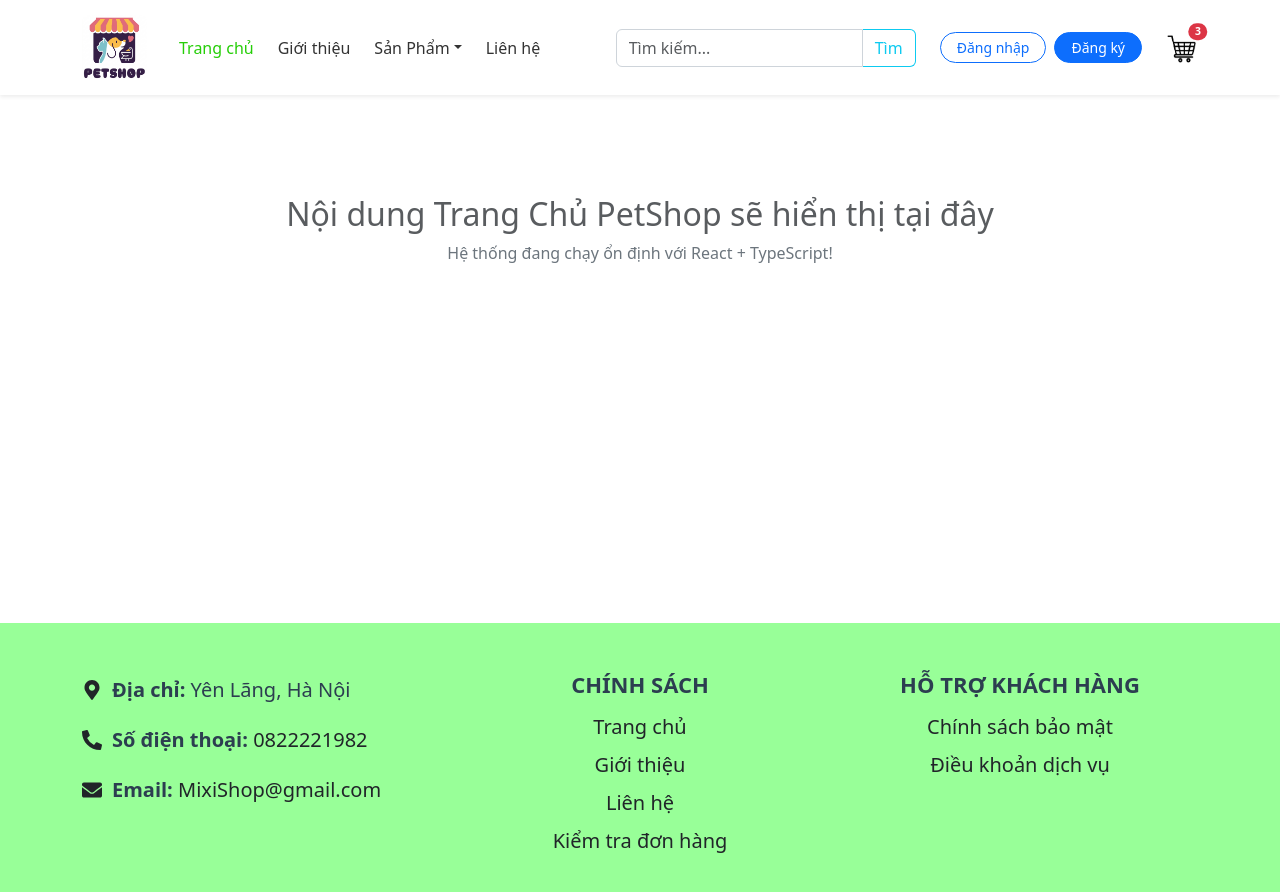
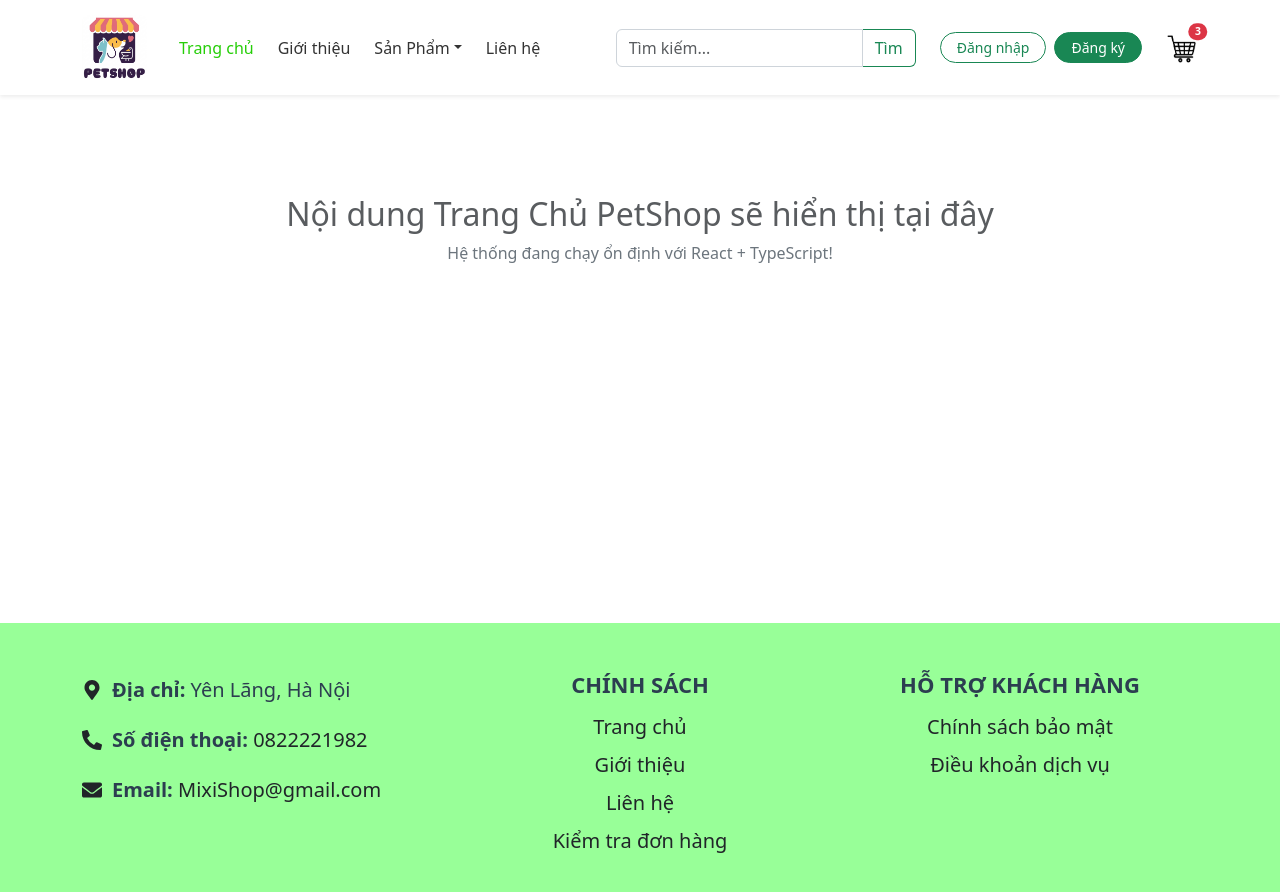
Before and after one commit to 22130243VoDaiThanhTai/PetShop_CDWeb, a React (Create React App) app in the folder client/: page / in a window 1280 px wide. Shown: the top 892 px of the page. Built offline with nearby package versions, Linux system fonts and the light colour scheme.

Commit message:
Update: Chỉnh giao diện cho phù hợp

```diff
--- a/client/src/components/Header.tsx
+++ b/client/src/components/Header.tsx
@@ -33,7 +33,7 @@ export default function Header() {
         } else {
             setUser({ isAuthenticated: false, username: '' });
         }
-    }, [location.pathname]); // <--- ĐIỂM MẤU CHỐT LÀ CHỖ NÀY
+    }, [location.pathname]);
 
     const handleLogout = async (e: React.MouseEvent) => {
         e.preventDefault();
@@ -106,13 +106,15 @@ export default function Header() {
 
                     <form className="d-flex me-4" role="search" onSubmit={handleSearch} style={{ width: '300px' }}>
                         <input className="form-control search-input" type="search" placeholder="Tìm kiếm..." value={searchQuery} onChange={(e) => setSearchQuery(e.target.value)} />
-                        <button className="btn btn-outline-info search-btn" type="submit">Tìm</button>
+                        {/* Đổi màu nút Tìm kiếm sang xanh lá luôn cho tone-sur-tone */}
+                        <button className="btn btn-outline-success search-btn" type="submit">Tìm</button>
                     </form>
 
                     <div className="d-flex align-items-center gap-3">
                         {user.isAuthenticated ? (
                             <div className="dropdown">
-                                <a className="nav-link dropdown-toggle fw-bold text-primary" href="#" id="userDropdown" role="button" data-bs-toggle="dropdown" aria-expanded="false">
+                                {/* Đổi text-primary thành text-success */}
+                                <a className="nav-link dropdown-toggle fw-bold text-success" href="#" id="userDropdown" role="button" data-bs-toggle="dropdown" aria-expanded="false">
                                     {user.username}
                                 </a>
                                 <ul className="dropdown-menu dropdown-menu-end" aria-labelledby="userDropdown">
@@ -124,8 +126,10 @@ export default function Header() {
                             </div>
                         ) : (
                             <div className="d-flex gap-2">
-                                <Link to="/login" className="btn btn-outline-primary btn-sm px-3 rounded-pill">Đăng nhập</Link>
-                                <Link to="/register" className="btn btn-primary btn-sm px-3 rounded-pill">Đăng ký</Link>
+                                {/* Đổi btn-outline-primary thành btn-outline-success */}
+                                <Link to="/login" className="btn btn-outline-success btn-sm px-3 rounded-pill">Đăng nhập</Link>
+                                {/* Đổi btn-primary thành btn-success */}
+                                <Link to="/register" className="btn btn-success btn-sm px-3 rounded-pill">Đăng ký</Link>
                             </div>
                         )}
 
```
